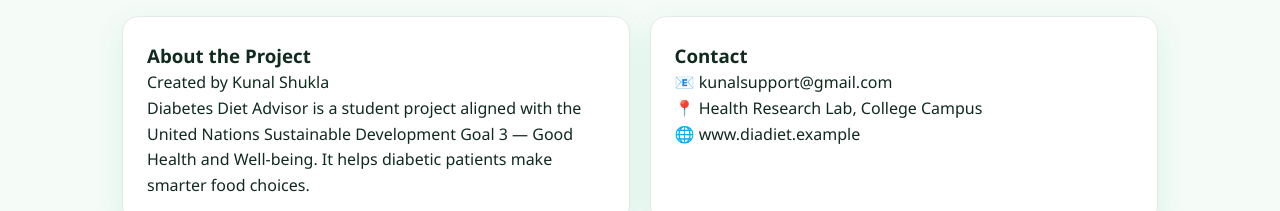
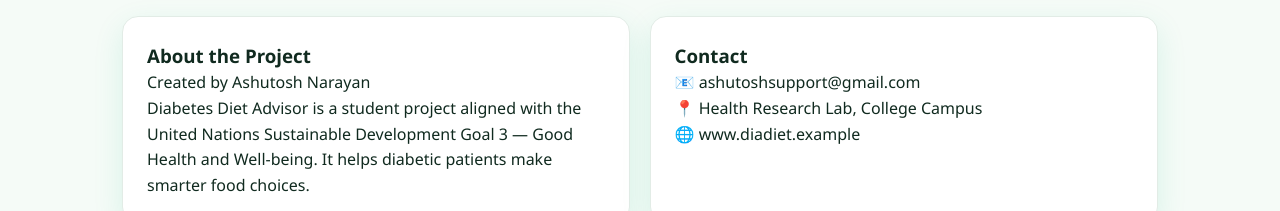
Before and after one commit to Ashu11047/gen-ai, a plain HTML site: page index.html in a window 1280 px wide. Shown: the part 2640-2851 px from the top of the page. Drawn offline with Linux system fonts and the light colour scheme.

Commit message:
Update project creator and contact email

```diff
--- a/index.html
+++ b/index.html
@@ -119,7 +119,7 @@
     <div class="grid two">
       <div class="card">
         <h3>About the Project</h3>
-        <p>Created by Kunal Shukla</p>
+        <p>Created by Ashutosh Narayan</p>
         <p>
           Diabetes Diet Advisor is a student project aligned with the
           United Nations Sustainable Development Goal 3 — Good Health and
@@ -128,7 +128,7 @@
       </div>
       <div class="card">
         <h3>Contact</h3>
-        <p>📧 kunalsupport@gmail.com</p>
+        <p>📧 ashutoshsupport@gmail.com</p>
         <p>📍 Health Research Lab, College Campus</p>
         <p>🌐 www.diadiet.example</p>
       </div>
```
